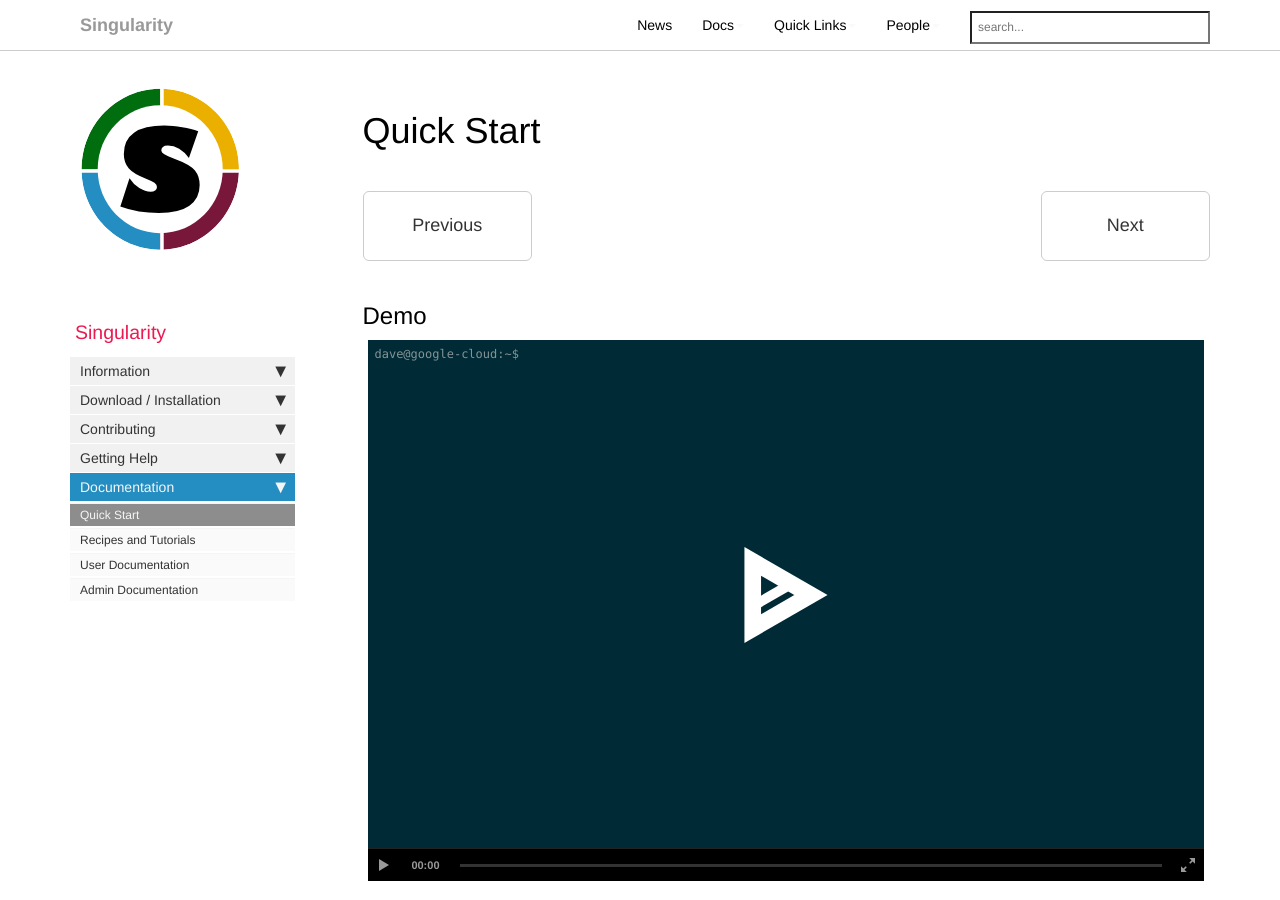
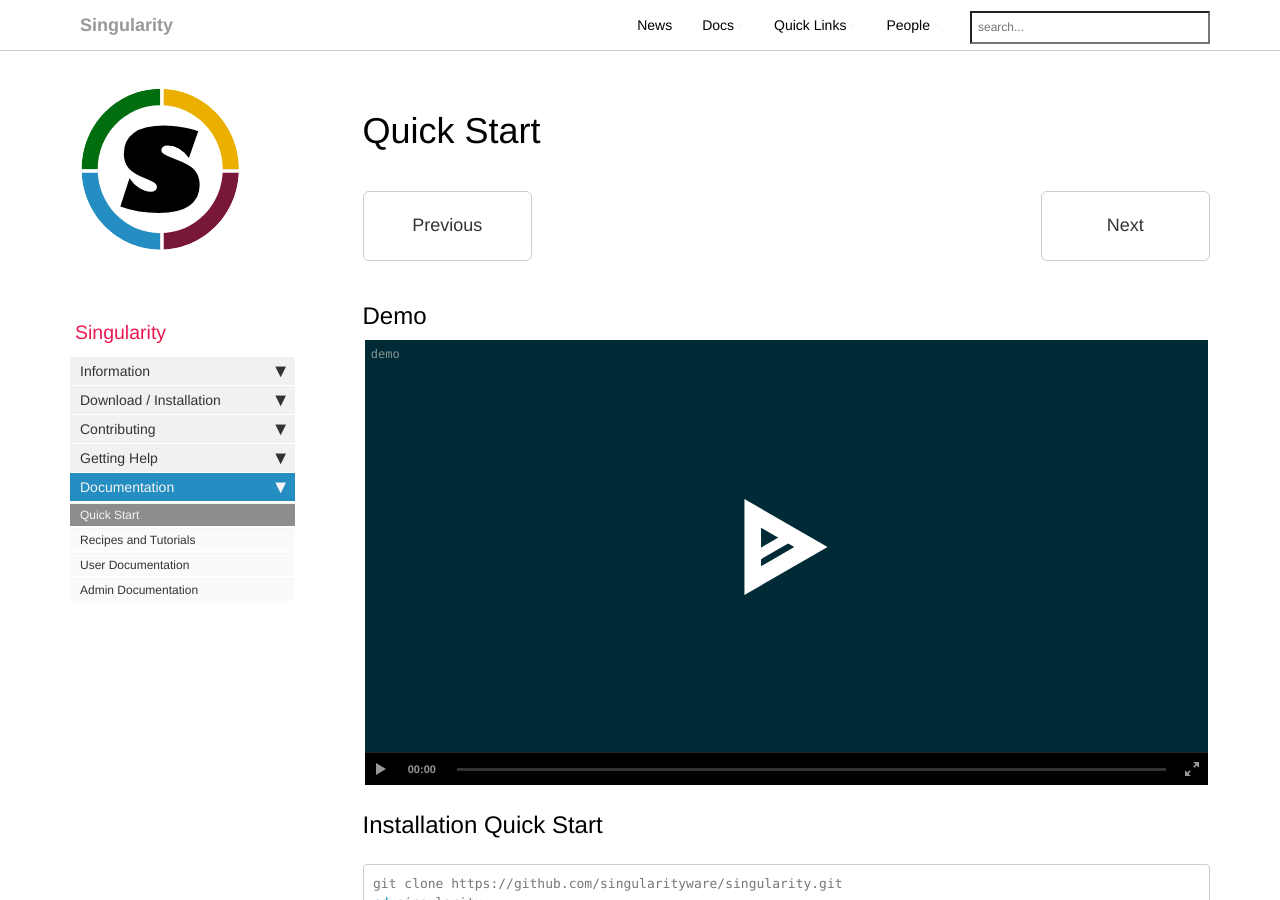
Before and after one commit to singularityware/singularityware.github.io, a Jekyll site: the page built from pages/docs/overview/start.md, in a window 1280 px wide and 900 px high. Built offline with Jekyll 4.4.1, drawn with Linux system fonts in a browser that asks for light colours; nearby versions of some CDN libraries; comment, search, counter and statistics services are not loaded; some of the changed lines change nothing that is shown.

Commit message:
making cleaner with include tags

```diff
--- /dev/null
+++ b/_includes/asciicast.html
@@ -0,0 +1,10 @@
+<asciinema-player
+    src="{{include.source}}"
+    poster="data:text/plain,{{include.title}}"
+    title="{{include.title}}"
+    author="{{include.author}}"
+    cols="115"
+    rows="25"
+    speed="2.5"
+    theme="solarized-dark">
+</asciinema-player>
--- a/pages/docs/overview/start.md
+++ b/pages/docs/overview/start.md
@@ -8,7 +8,7 @@
 
 ## Demo
 
-<asciinema-player src="assets/asciicast/demo.js" cols="114" rows="31" speed="2.5" poster="data:text/plain,dave@google-cloud:~$" theme="solarized-dark" title="Singularity installation and usage demo" author="davidgodlove@gmail.com"></asciinema-player>
+{% include asciicast.html source='assets/asciicast/demo.js' title='demo' author='davidgodlove@gmail.com' %}
 
 ## Installation Quick Start
 
```
